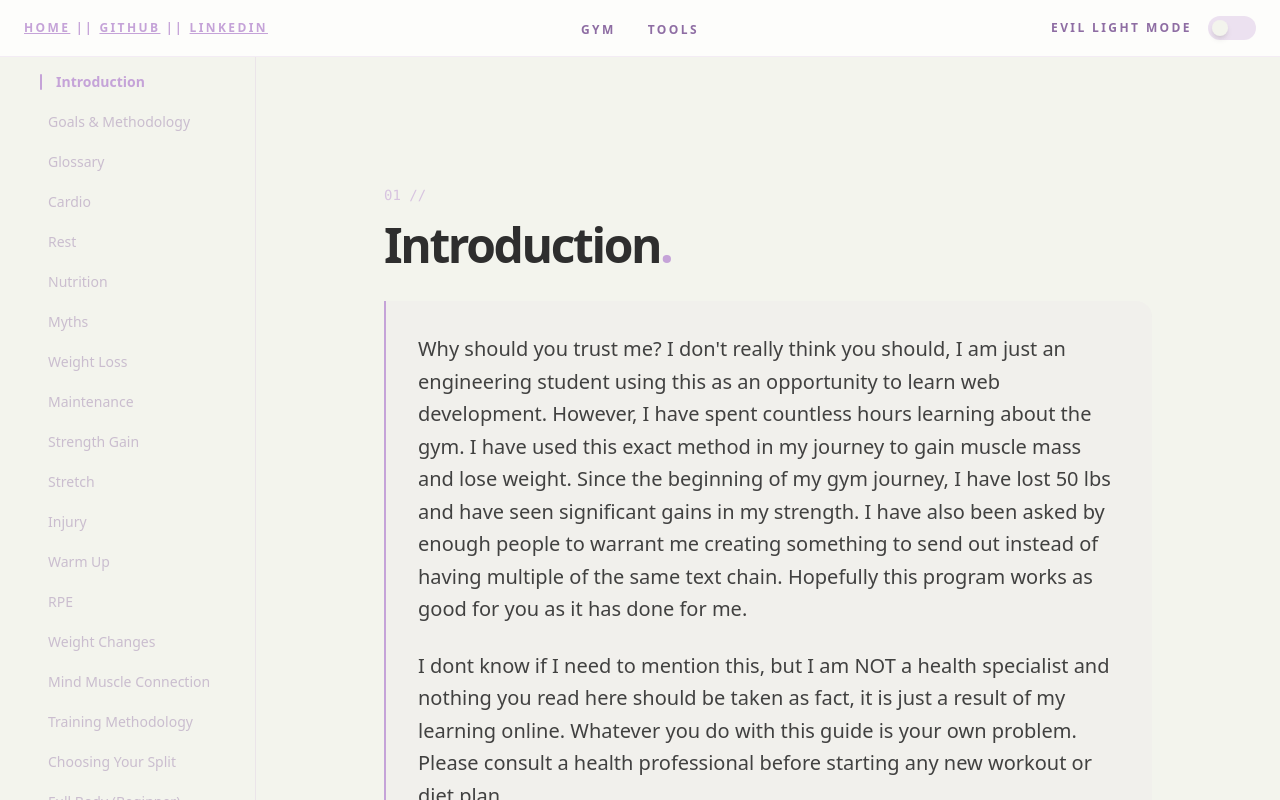
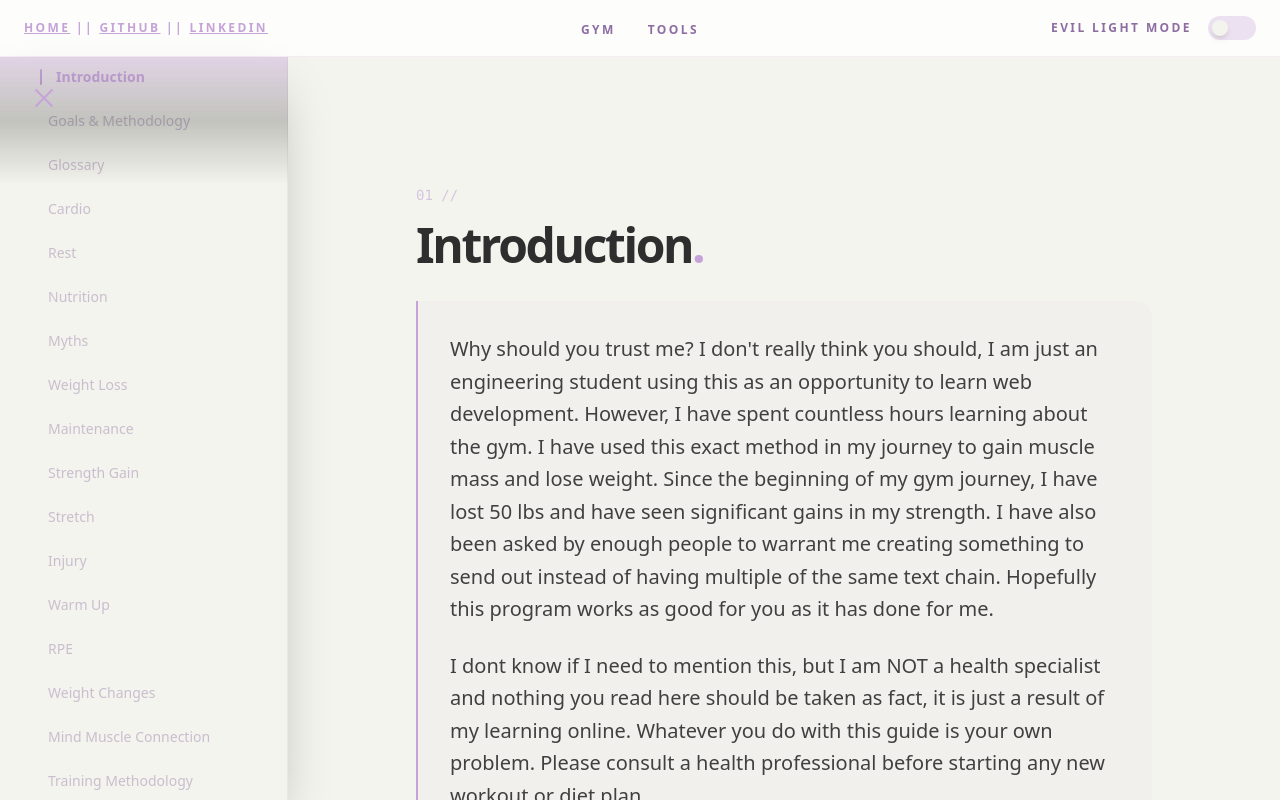
Before and after one commit to Terminated27/Terminated27.github.io, a React (Vite) app: page /workoutlanding/workoutplan in a window 1280 px wide. Shown: the top 800 px of the page. Built offline with nearby package versions, Linux system fonts and the light colour scheme.

Commit message:
added hamburger button to workoutplan, so navbar works on mobile and can be collapsed on desktop fixed broken path from banner button to splitbuilder

```diff
--- a/src/data/workoutplandata.tsx
+++ b/src/data/workoutplandata.tsx
@@ -16,7 +16,7 @@ export const workoutlanding = [
       "It is important to have a goal when going to the gym. My goal is to increase my real world strength & minimizing injury, this means I focus on weightlifting, and when choosing an exercise I will emphasize RPE and compound real life adjacent lifts. This will help in situations like moving furniture or even just lugging around groceries from your car.",
       "Something to keep in mind that the best training plan is one that you personally think is fun and has you wanting to pursue fitness. As a result this is a more personalizable routine and outlines how far you should push these exercises to avoid injury and overall provide more context for your time in the gym. A plan doesn't matter if you never go to the gym in the first place, so the main focus here should be enjoyment.",
       "For beginners who don't have a background in the gym, I provide some information for your benefit in the following sections.",
-      "Otherwise you are more than welcome to skip ahead split builder",
+      "Otherwise you are more than welcome to skip ahead to the split builder",
       <Link
         to="/workoutlanding/workoutplan/splitbuilder"
         className={`${THEME.accent} hover:opacity-80 ${THEME.base}/20 border border-app-accent text-app-text-main font-bold py-3 px-8 rounded-full transition-all`}
--- a/src/index.css
+++ b/src/index.css
@@ -32,3 +32,9 @@
   --shadow-app-glow: 0 0 20px 2px var(--app-glow-color);
   --radius-app-card: 1.5rem;
 }
+
+@layer base {
+  :root {
+    --app-gradient: linear-gradient(to bottom, var(--app-glow-color), rgba(0, 0, 0, 0.2), transparent);
+  }
+}
--- a/src/pages/workoutplan.tsx
+++ b/src/pages/workoutplan.tsx
@@ -5,19 +5,22 @@ import RPETable from '../components/RPETable';
 
 const WorkoutLanding = () => {
   const [activeSection, setActiveSection] = useState('overview');
+  // Initialize: Open on desktop (>= 1024px), closed on mobile
+  const [isMenuOpen, setIsMenuOpen] = useState(typeof window !== 'undefined' ? window.innerWidth >= 1024 : false);
+  const [, setGradientTop] = useState('var(--banner-height)'); // dont know why ts is complaining, the ',' needs to be there
+  const [, setDrawerTop] = useState('var(--banner-height)');
   const sidebarRef = useRef<HTMLDivElement>(null);
   const isScrollingRef = useRef(false);
 
-  // 1. AUTO-HIGHLIGHT LOGIC (Intersection Observer)
+  // 1. AUTO-HIGHLIGHT LOGIC
   useEffect(() => {
     const observerOptions = {
       root: null,
-      rootMargin: '-20% 0px -70% 0px', // Triggers when section is near the top
+      rootMargin: '-20% 0px -70% 0px',
       threshold: 0,
     };
 
     const observerCallback = (entries: IntersectionObserverEntry[]) => {
-      // We skip observer updates if the user just clicked a nav item to prevent "stuttering"
       if (isScrollingRef.current) return;
 
       entries.forEach((entry) => {
@@ -25,7 +28,6 @@ const WorkoutLanding = () => {
           const id = entry.target.id;
           setActiveSection(id);
 
-          // Keep sidebar in sync with manual scroll
           const navItem = document.getElementById(`nav-${id}`);
           if (navItem && sidebarRef.current) {
             navItem.scrollIntoView({ behavior: 'smooth', block: 'nearest' });
@@ -44,26 +46,47 @@ const WorkoutLanding = () => {
     return () => observer.disconnect();
   }, []);
 
-  // 2. SMOOTH SCROLL & SIDEBAR ALIGNMENT
+  // 2. SCROLL HANDLER FOR GRADIENT & HAMBURGER MENU POSITIONING
+  useEffect(() => {
+    const handleScroll = () => {
+      const bannerHeightStr = getComputedStyle(document.documentElement).getPropertyValue('--banner-height').trim();
+      const bannerHeight = parseFloat(bannerHeightStr);
+
+      if (window.scrollY >= bannerHeight) {
+        setGradientTop('0px');
+        setDrawerTop('0px');
+      } else {
+        setGradientTop(`calc(var(--banner-height) - ${window.scrollY}px)`);
+        setDrawerTop(`calc(var(--banner-height) - ${window.scrollY}px)`);
+      }
+    };
+
+    window.addEventListener('scroll', handleScroll);
+    return () => window.removeEventListener('scroll', handleScroll);
+  }, []);
+
+  // 3. SMOOTH SCROLL & AUTO-CLOSE ON MOBILE
   const scrollToSection = (id: string) => {
     isScrollingRef.current = true;
     setActiveSection(id);
+
+    // Close menu automatically on mobile after selection
+    if (window.innerWidth < 1024) {
+      setIsMenuOpen(false);
+    }
 
     const element = document.getElementById(id);
     if (element) {
       const yOffset = -100;
       const y = element.getBoundingClientRect().top + window.pageYOffset + yOffset;
-
       window.scrollTo({ top: y, behavior: 'smooth' });
     }
 
-    // Align the sidebar line
     const navItem = document.getElementById(`nav-${id}`);
     if (navItem && sidebarRef.current) {
       navItem.scrollIntoView({ behavior: 'smooth', block: 'nearest' });
     }
 
-    // Allow observer to take over again after scroll finishes
     setTimeout(() => {
       isScrollingRef.current = false;
     }, 800);
@@ -72,11 +95,49 @@ const WorkoutLanding = () => {
   return (
     <div className={`flex min-h-screen ${THEME.base} ${THEME.primary} transition-colors duration-500`}>
 
-      {/* SIDEBAR - Independent Scroll & Line Focus */}
-      <aside className={`w-64 border-r ${THEME.border} hidden lg:block`}>
+      {/* FLOATING GRADIENT */}
+      <div
+        className={`fixed left-0 h-32 z-[60] pointer-events-none w-72 transition-all duration-500 cubic-bezier(0.4, 0, 0.2, 1) ${
+          isMenuOpen ? 'translate-x-0 opacity-100' : '-translate-x-full opacity-0'
+        }`}
+        style={{
+          // Instead of state, use the CSS variable directly.
+          // This will stay aligned with the banner automatically.
+          top: 'var(--banner-height)',
+          background: 'var(--app-gradient)'
+        }}
+      />
+
+      {/* HAMBURGER TOGGLE BUTTON */}
+      <button
+        onClick={() => setIsMenuOpen(!isMenuOpen)}
+        // Increased Z-index to 70 to ensure it sits ABOVE the banner and gradient
+        className="fixed left-0 p-8 outline-none group z-[70] cursor-pointer"
+        style={{ top: 'var(--banner-height)' }}
+        aria-label="Toggle Menu"
+      >
+        <div className="flex flex-col gap-1.5 w-6">
+          <span className={`h-[2px] w-full bg-app-accent transition-all duration-300 ${isMenuOpen ? 'rotate-45 translate-y-2' : ''}`} />
+          <span className={`h-[2px] w-full bg-app-accent transition-all duration-300 ${isMenuOpen ? 'opacity-0' : 'opacity-100'}`} />
+          <span className={`h-[2px] w-full bg-app-accent transition-all duration-300 ${isMenuOpen ? '-rotate-45 -translate-y-2' : ''}`} />
+        </div>
+      </button>
+
+      {/* SIDEBAR DRAWER */}
+      <aside
+        className={`
+          fixed left-0 z-50 w-72 border-r ${THEME.border} ${THEME.base}
+          transform transition-transform duration-500 cubic-bezier(0.4, 0, 0.2, 1)
+          ${isMenuOpen ? 'translate-x-0 shadow-2xl' : '-translate-x-full'}
+        `}
+        style={{
+          top: 'var(--banner-height)',
+          bottom: 0
+        }}
+      >
         <div
           ref={sidebarRef}
-          className="sticky top-16 h-[calc(100vh-64px)] overflow-y-auto p-8 no-scrollbar scroll-smooth"
+          className="h-full overflow-y-auto p-8 pt-24 no-scrollbar scroll-smooth"
         >
           <h2 className={`${THEME.secondary} text-[10px] font-bold uppercase tracking-[0.2em] mb-10 opacity-70`}>
             Workout Wiki
@@ -88,13 +149,12 @@ const WorkoutLanding = () => {
                 key={item.id}
                 id={`nav-${item.id}`}
                 onClick={() => scrollToSection(item.id)}
-                className={`group relative text-left text-sm py-2 transition-all duration-300 pl-4 outline-none ${
+                className={`group relative text-left text-sm py-2.5 transition-all duration-300 pl-4 outline-none ${
                   activeSection === item.id
                     ? `${THEME.activeAccent} font-bold opacity-100`
                     : `${THEME.secondary} opacity-40 hover:opacity-100`
                 }`}
               >
-                {/* THE INDICATOR LINE */}
                 <div
                   className={`absolute left-0 top-1/2 -translate-y-1/2 w-[2px] transition-all duration-300 rounded-full ${
                     activeSection === item.id
@@ -102,21 +162,30 @@ const WorkoutLanding = () => {
                       : 'bg-transparent h-2 scale-y-0 group-hover:bg-app-accent/30 group-hover:scale-y-100 group-hover:h-3'
                   }`}
                 />
-
-                <span className="relative">
-                  {item.title}
-                </span>
+                <span className="relative">{item.title}</span>
               </button>
             ))}
           </nav>
         </div>
       </aside>
 
+      {/* BACKDROP (Only active on mobile when menu is open) */}
+      {isMenuOpen && (
+        <div
+          className="fixed inset-0 bg-black/40 backdrop-blur-sm z-[40] lg:hidden"
+          onClick={() => setIsMenuOpen(false)}
+        />
+      )}
+
       {/* MAIN CONTENT */}
-      <main className="flex-1 p-8 md:p-24 lg:p-32 max-w-5xl">
+      <main
+        className={`flex-1 p-8 pt-32 md:p-24 lg:p-32 max-w-5xl transition-all duration-500 ${
+          isMenuOpen ? 'lg:ml-72' : 'ml-0'
+        }`}
+      >
         <div className="space-y-5">
           {workoutlanding.map((item) => (
-            <section key={item.id} id={item.id} className="scroll-mt-24">
+            <section key={item.id} id={item.id} className="scroll-mt-32">
               <span className={`${THEME.accent} font-mono text-sm mb-4 block opacity-60`}>
                 0{workoutlanding.indexOf(item) + 1} //
               </span>
@@ -125,19 +194,7 @@ const WorkoutLanding = () => {
                 {item.title}<span className={THEME.accent}>.</span>
               </h3>
 
-              {/* IMAGE SLOT }
-              //{item.image && (
-                <div className="mb-12 overflow-hidden rounded-app-card border border-app-accent/10 shadow-lg bg-white/5">
-                   <img
-                    src={item.image}
-                    alt={item.title}
-                    className="w-full h-auto object-contain max-h-[550px] mx-auto block"
-                   />
-                </div>
-              )}
-              */}
               <div className={`bg-app-accent/5 border-l-2 border-app-accent p-8 rounded-r-2xl mb-8`}>
-                {/* MULTI-PARAGRAPH RENDERING */}
                 {Array.isArray(item.content) ? (
                   item.content.map((paragraph, idx) => (
                     <div key={idx} className="text-lg md:text-xl leading-relaxed opacity-90 font-medium mb-6 last:mb-0">
@@ -150,7 +207,6 @@ const WorkoutLanding = () => {
                   </div>
                 )}
 
-                {/* DYNAMIC COMPONENT INJECTION */}
                 {item.id === 'rpe' && (
                   <div className="mt-8">
                     <RPETable />
```
Also changed, not shown: src/components/banner.tsx (+19 -2 lines), src/App.css (line endings or trailing spaces).
